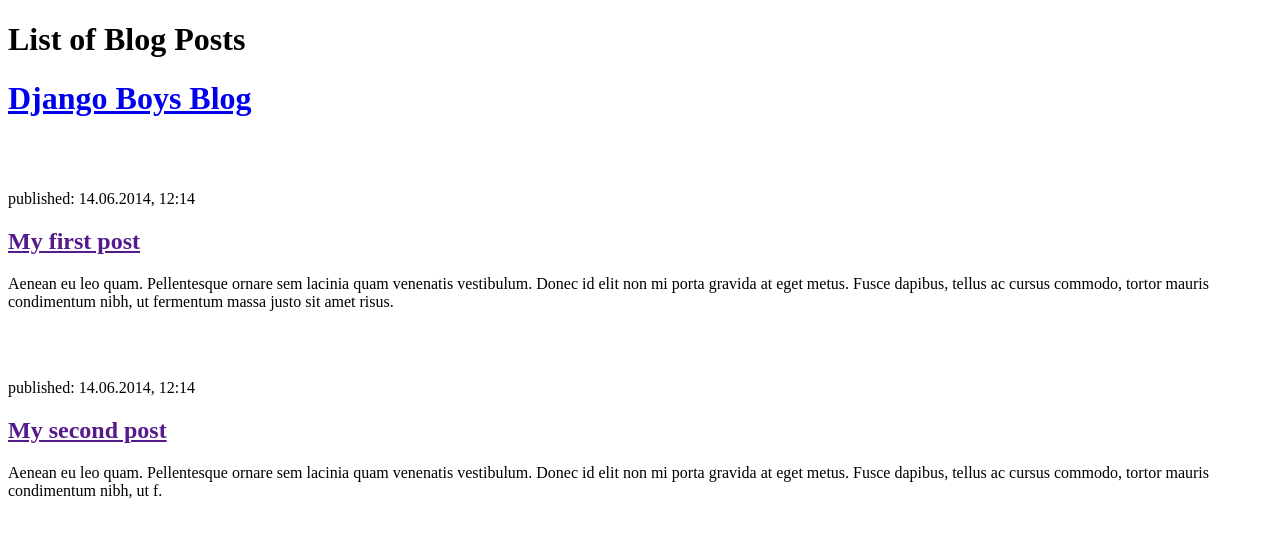
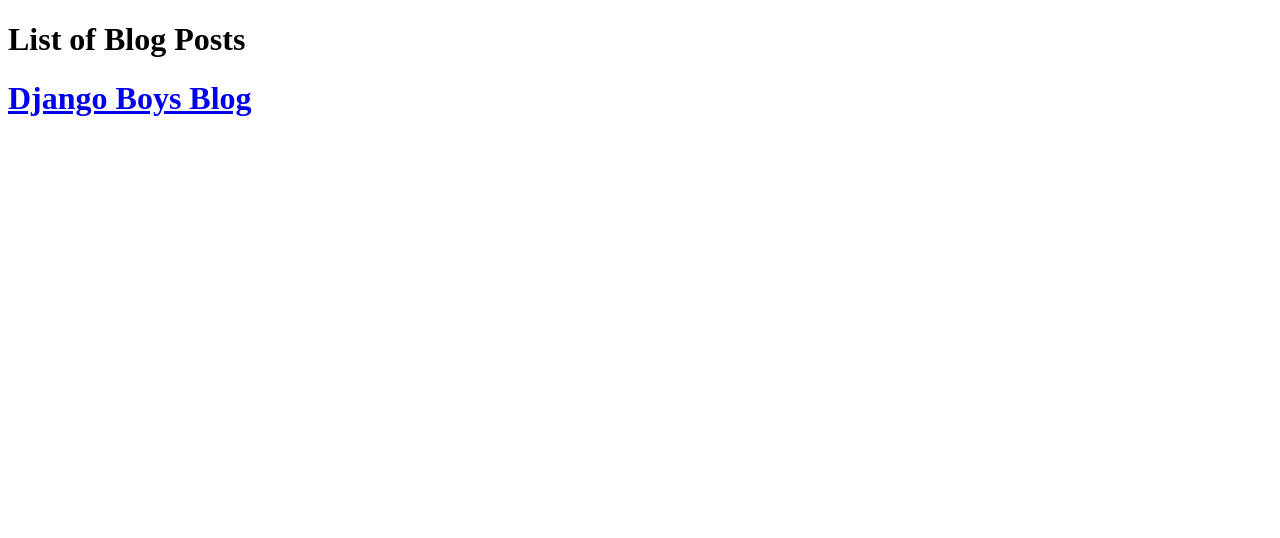
Before and after one commit to AndreasRaisl/DjangoboysBlog, a Django app: page / in a window 1280 px wide. Shown: the top 538 px of the page. Run offline with Django 3.2, Linux system fonts and the light colour scheme; data that the repository does not hold is empty.

Commit message:
deleting the example posts from html template

```diff
--- a/blog/templates/blog/post_list.html
+++ b/blog/templates/blog/post_list.html
@@ -13,22 +13,6 @@
   </div>
   <br> <br>
 
-  <div>
-    <p>published: 14.06.2014, 12:14</p>
-    <h2><a href="">My first post</a></h2>
-    <p>Aenean eu leo quam. Pellentesque ornare sem lacinia quam venenatis vestibulum. Donec id elit non mi porta gravida at eget metus. Fusce dapibus, tellus ac cursus commodo, tortor mauris condimentum nibh, ut fermentum massa justo sit amet risus.</p>
-</div>
-
-<br> <br>
-
-  <div>
-    <p>published: 14.06.2014, 12:14</p>
-    <h2><a href="">My second post</a></h2>
-    <p>Aenean eu leo quam. Pellentesque ornare sem lacinia quam venenatis vestibulum. Donec id elit non mi porta gravida at eget metus. Fusce dapibus, tellus ac cursus commodo, tortor mauris condimentum nibh, ut f.</p>
-</div>
-
-<br> <br>
-
 <div>
   {% for post in allPosts %}
     <h2> <a href=""> {{ post }} </a> </h2>
```
